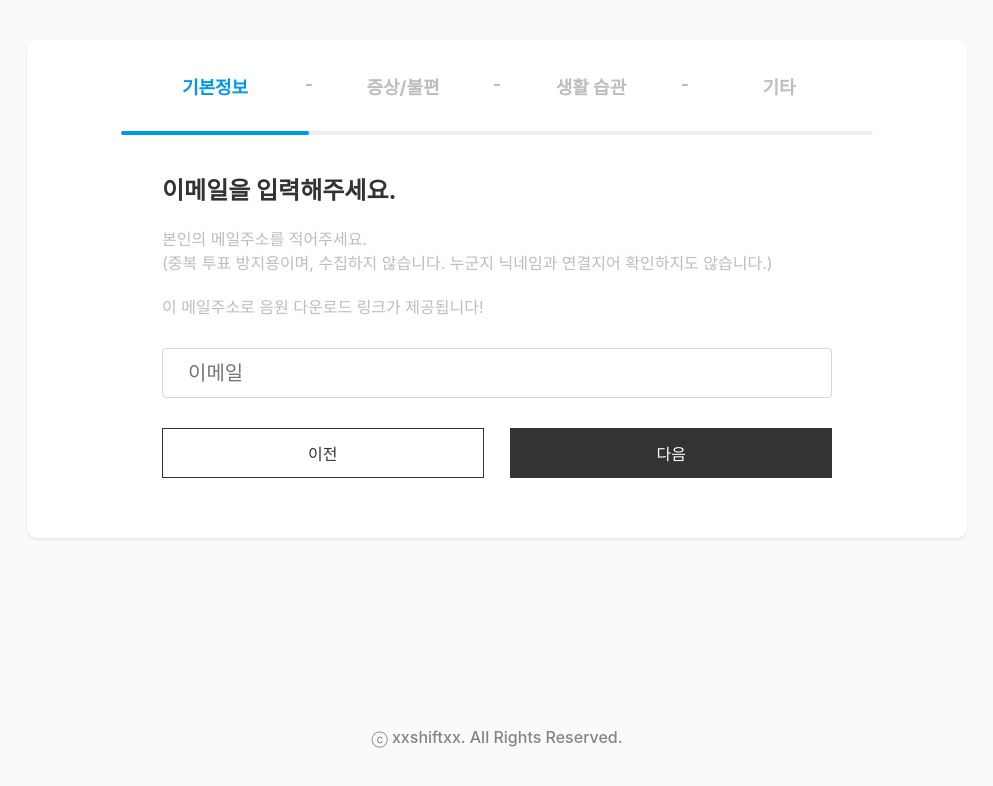
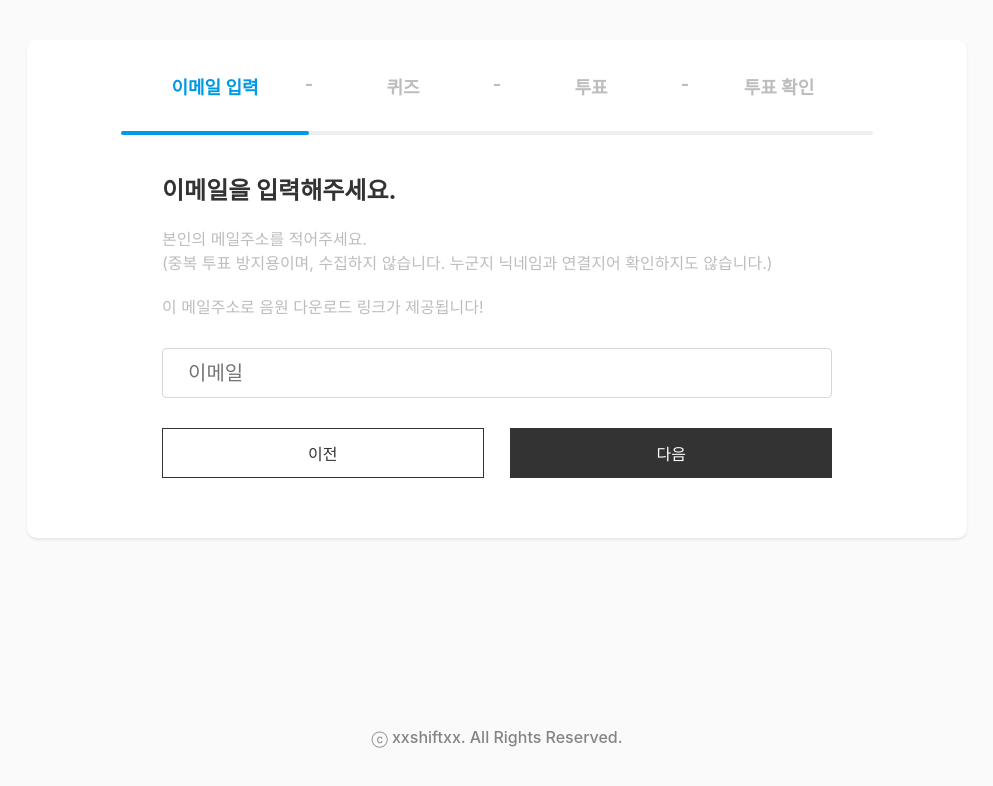
Before and after one commit to wArrnp/zennvote-front, a React (Create React App) app: page / in a window 1280 px wide. Both pictures are taken after a click on the button 1046 px from the left and 584 px from the top of the page. Shown: the top 786 px of the page, without its empty margins (143-1136 px from the left). Built offline with nearby package versions, Linux system fonts and the light colour scheme.

Commit message:
[MODIFY] <Header text> fix

```diff
--- a/src/presentation/Header/index.tsx
+++ b/src/presentation/Header/index.tsx
@@ -18,16 +18,16 @@ const Header = ({pageData}: HeaderProps) => {
     <>
       <S.HeaderWrapper>
         <S.HeaderListItem isCurrent={pageNumber === 1}>
-          기본정보
+          이메일 입력
         </S.HeaderListItem>
         <S.HeaderListItem isCurrent={pageNumber === 2}>
-          증상/불편
+          퀴즈
         </S.HeaderListItem>
         <S.HeaderListItem isCurrent={pageNumber === 3}>
-          생활 습관
+          투표
         </S.HeaderListItem>
         <S.HeaderListItem isCurrent={pageNumber === 4}>
-          기타
+          투표 확인
         </S.HeaderListItem>
       </S.HeaderWrapper>
       <S.ProgressWrapper>
```
